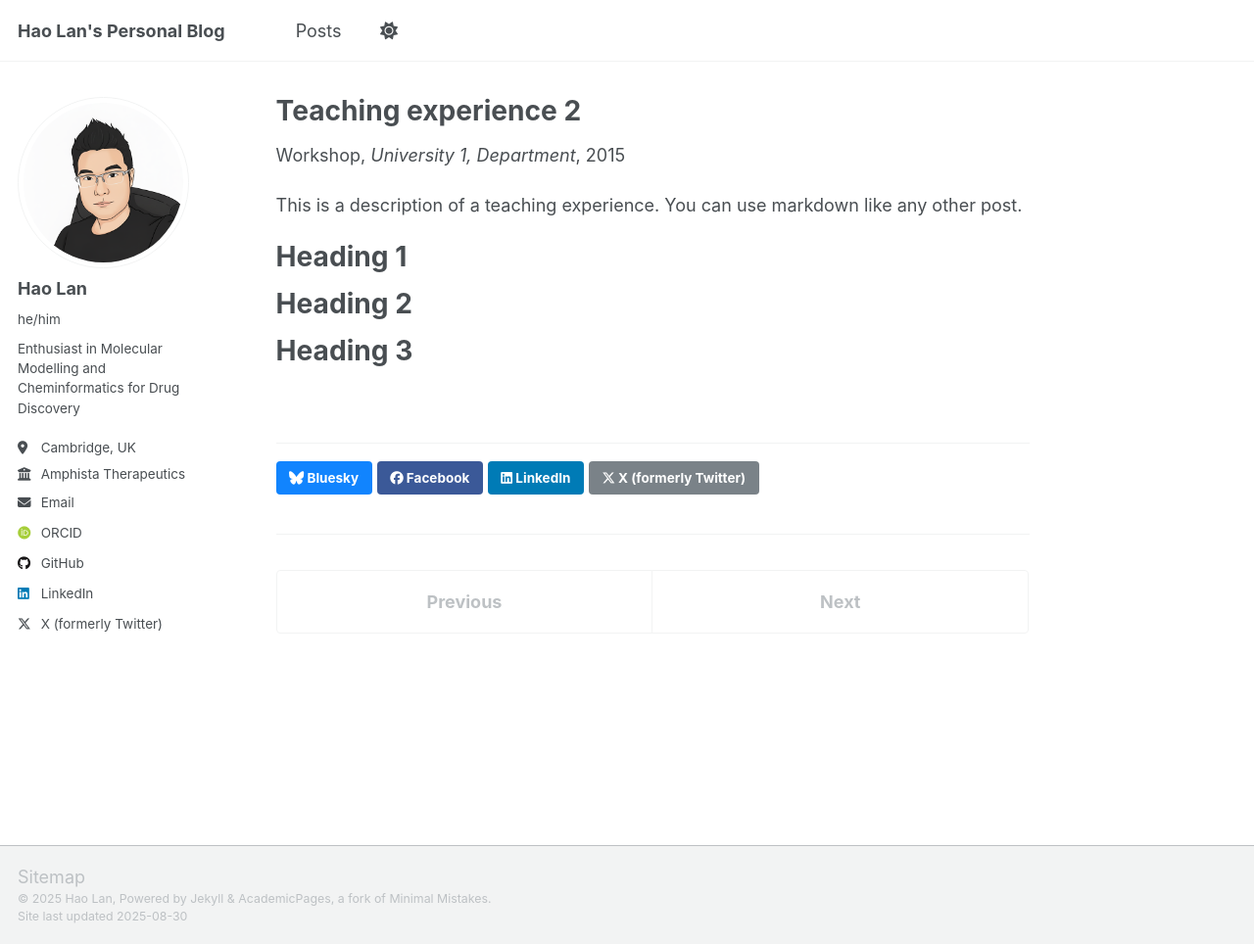
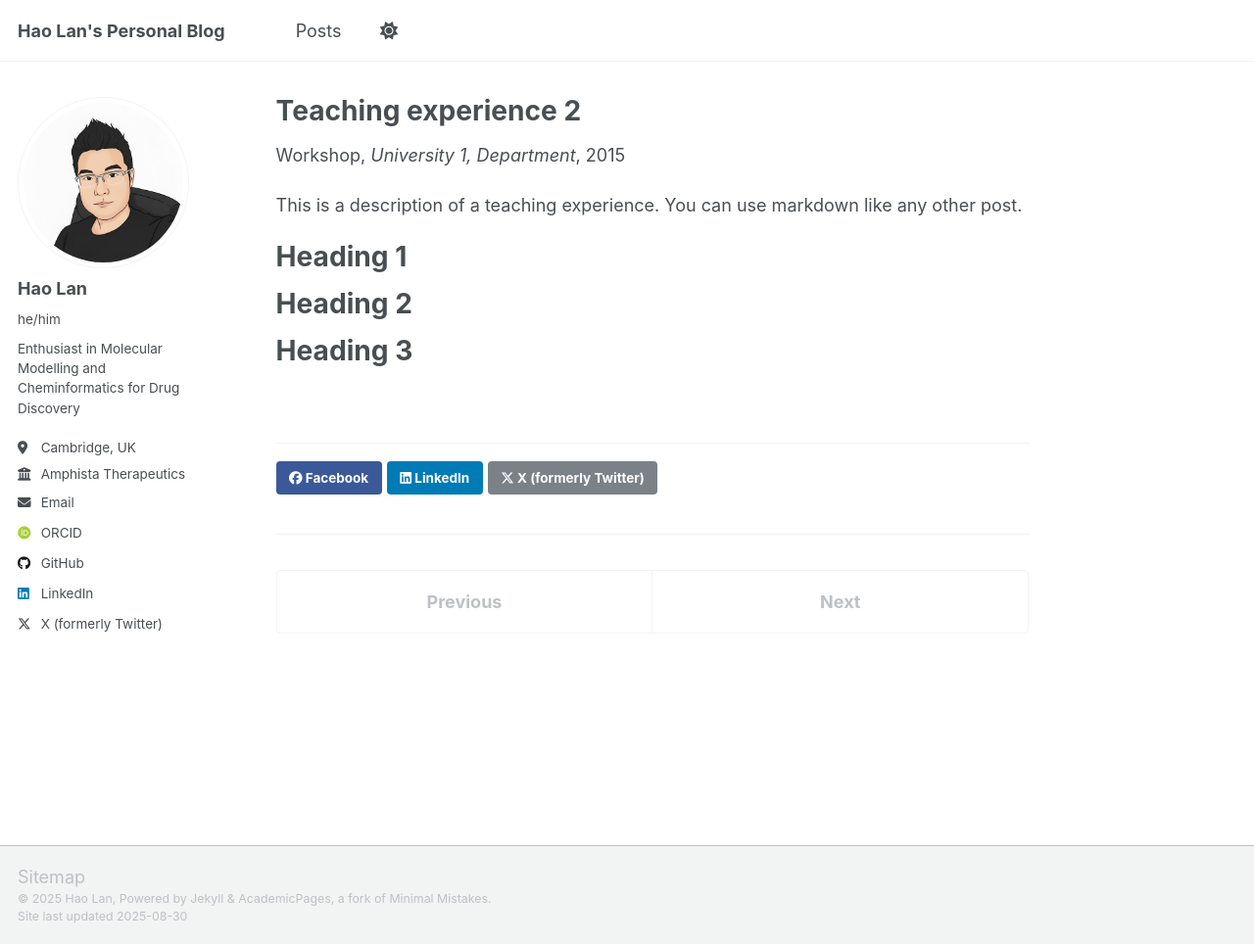
Before and after one commit to HaoLan-compchem/HaoLan-compchem.github.io, a Jekyll site: the page built from _teaching/2015-spring-teaching-2.md, in a window 1280 px wide and 964 px high. Shown: the whole window at 98% size. Built offline with Jekyll 4.4.1, drawn with Linux system fonts in a browser that asks for light colours; some web fonts are replaced; a script that is not in the unit is left out.

Commit message:
Update social-share.html

```diff
--- a/_includes/social-share.html
+++ b/_includes/social-share.html
@@ -5,8 +5,6 @@
     <h4 class="page__share-title">{{ site.data.ui-text[site.locale].share_on_label | default: "Share on" }}</h4>
   {% endif %}
 
-  <a href="https://bsky.app/intent/compose?text={{ base_path }}{{ page.url }}" class="btn btn--bluesky" title="{{ site.data.ui-text[site.locale].share_on_label | default: 'Share on' }} Bluesky"><i class="fab fa-bluesky" aria-hidden="true"></i><span> Bluesky</span></a>
-
   <a href="https://www.facebook.com/sharer/sharer.php?u={{ base_path }}{{ page.url }}" class="btn btn--facebook" title="{{ site.data.ui-text[site.locale].share_on_label | default: 'Share on' }} Facebook"><i class="fab fa-facebook" aria-hidden="true"></i><span> Facebook</span></a>
 
   <a href="https://www.linkedin.com/shareArticle?mini=true&url={{ base_path }}{{ page.url }}" class="btn btn--linkedin" title="{{ site.data.ui-text[site.locale].share_on_label | default: 'Share on' }} LinkedIn"><i class="fab fa-linkedin" aria-hidden="true"></i><span> LinkedIn</span></a>
```
